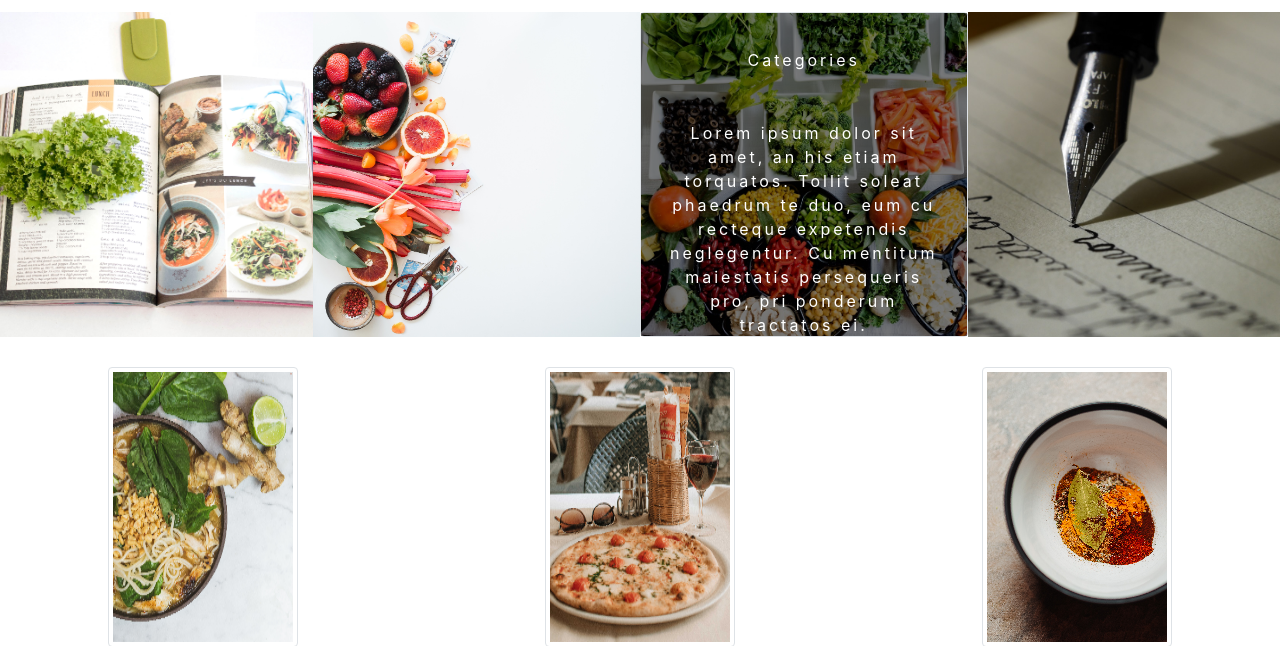
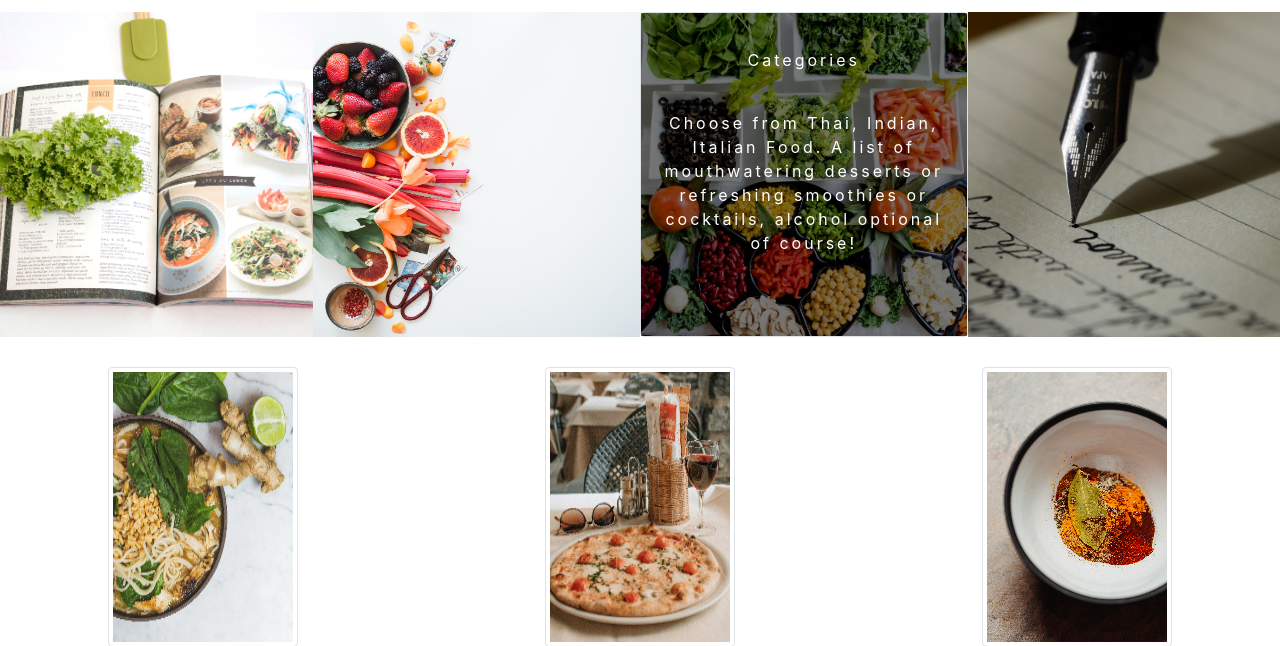
Before and after one commit to rayme1975/my_cookbook, a Flask app: page /list_categories in a window 1280 px wide. Shown: the part 97-743 px from the top of the page. Run offline with Flask 2, Linux system fonts and the light colour scheme; data that the repository does not hold is empty; some libraries are stand-ins or nearby versions.

Commit message:
indentation and descriptions for navagation

```diff
--- a/static/style/style.css
+++ b/static/style/style.css
@@ -47,7 +47,7 @@ recipe-description{
 
 
 .item-description{
-     padding-top: 10px;
+     padding-top: 0px;
 }
 
 .homepage-item{
--- a/templates/base.html
+++ b/templates/base.html
@@ -6,10 +6,10 @@
         <meta http-equiv="X-UA-Compatible" content="ie=edge">
 
 
+         <!-- fontawesome -->
+        <link rel="stylesheet" href="https://use.fontawesome.com/releases/v5.8.1/css/all.css" integrity="sha384-50oBUHEmvpQ+1lW4y57PTFmhCaXp0ML5d60M1M7uH2+nqUivzIebhndOJK28anvf" crossorigin="anonymous">
 
-    <link rel="stylesheet" href="https://use.fontawesome.com/releases/v5.8.1/css/all.css" integrity="sha384-50oBUHEmvpQ+1lW4y57PTFmhCaXp0ML5d60M1M7uH2+nqUivzIebhndOJK28anvf" crossorigin="anonymous">
          <!-- fontawesome -->
-
         <link rel="stylesheet" href="https://cdnjs.cloudflare.com/ajax/libs/font-awesome/4.7.0/css/font-awesome.min.css">
 
         <!-- bootstrap -->
@@ -28,10 +28,8 @@
     </head>
 
     <body>
-
+    <!-- nav menu for mobile format(smartphone/tablet) -->
     <div class="jumbotron container">
-
-
         <nav class="navbar navbar-expand-lg navbar-light bg-light navbar-fixed-bottom">
             <a class="navbar-brand"  href="/home_page">My CookBook</a>
             <button class="navbar-toggler" type="button" data-toggle="collapse" data-target="#navbarText" aria-controls="navbarText" aria-expanded="false" aria-label="Toggle navigation">
@@ -44,12 +42,8 @@
                 <li class="nav-item"><a href="/list_categories">Categories</a></li>
                 <li class="nav-item"><a href="/add_recipe">Add Recipe</a></li>
             </ul>
-
         </div>
         </nav>
-
-</nav>
-
     </div>
 
 
@@ -58,16 +52,17 @@
     {% block content %}
         {% endblock %}
 
+  <!-- jquery libraries -->
+   <script src="https://ajax.googleapis.com/ajax/libs/jquery/3.3.1/jquery.min.js"></script>
 
-   <script src="https://ajax.googleapis.com/ajax/libs/jquery/3.3.1/jquery.min.js"></script>
+   <!-- bootstrap javascript libraries -->
    <script src="https://maxcdn.bootstrapcdn.com/bootstrap/3.4.0/js/bootstrap.min.js"></script>
+
+   <!-- materialize javascript libraries -->
    <script src="https://cdnjs.cloudflare.com/ajax/libs/materialize/0.100.2/js/materialize.min.js"></script>
+
+
    <script>
-
-      function myPrint() {
-        window.print();
-      }
-
 
       /* validation function to stop entering empty field forms - start */
       function validateForm(){
@@ -130,6 +125,7 @@
 
       /* validation function to stop entering empty field forms - end */
 
+      /* function for switch between tabs on mobile version - start */
 
       function openTab(event, tabName) {
       var i, tabcontent, tablinks;
@@ -145,8 +141,7 @@
       event.currentTarget.className += " active";
     }
 
-
-
+    /* function for switch between tabs on mobile version - end */
 
 
 
--- a/templates/categories.html
+++ b/templates/categories.html
@@ -11,8 +11,9 @@
          <a href="/list_recipes">
             <p>Recipes</p>
             <div class="item-description">
-        <p>Lorem ipsum dolor sit amet, an his etiam torquatos. Tollit soleat phaedrum te duo, eum cu recteque expetendis neglegentur. Cu mentitum maiestatis persequeris pro, pri ponderum tractatos ei.</p>
-    </div></a>
+             <p>Feel free to browse through a vast array of Recipes</p>
+            </div>
+         </a>
        </div>
     </div>
 
@@ -24,7 +25,7 @@
           <a href="/show_favourites">
             <p>Favourites</p>
             <div class="item-description">
-    <p>Lorem ipsum dolor sit amet, an his etiam torquatos. Tollit soleat phaedrum te duo, eum cu recteque expetendis neglegentur. Cu mentitum maiestatis persequeris pro, pri ponderum tractatos ei.</p>
+              <p>Here you can view a list of your favourite Recipes</p>
             </div>
        </div>
           </a>
@@ -32,14 +33,14 @@
 
 
     <!-- Categories -->
-
     <div class="categories_pic pic_parameters col-lg-3 container img-thumbnail" >
        <div class="content">
           <a href="/list_categories">
              <p>Categories</p>
              <div class="item-description">
-    <p>Lorem ipsum dolor sit amet, an his etiam torquatos. Tollit soleat phaedrum te duo, eum cu recteque expetendis neglegentur. Cu mentitum maiestatis persequeris pro, pri ponderum tractatos ei.</p>
-    </div></a>
+                 <p>Choose from Thai, Indian, Italian Food. A list of mouthwatering desserts or refreshing smoothies or cocktails, alcohol optional of course!</p>
+             </div>
+          </a>
        </div>
     </div>
 
@@ -52,66 +53,52 @@
           <a href="/add_recipe">
              <p>Add Recipe</p>
              <div class="item-description">
-    <p>Lorem ipsum dolor sit amet, an his etiam torquatos. Tollit soleat phaedrum te duo, eum cu recteque expetendis neglegentur. Cu mentitum maiestatis persequeris pro, pri ponderum tractatos ei.</p>
-    </div></a>
+               <p>You can name your recipe, give prep & cook times, put an eye-catching description, list the ingredients & directions, and offer the time the recipe will be ready in, how many servings the recipe makes, and how much the recipe yields</p>
+             </div>
+          </a>
+       </div>
     </div>
 </div>
 
 
-
-    </div>
-
-
-
+        <!-- display thumbnail for thai food category -->
     <div class="row">
        <div class="col-lg-4 col-xs-6">
           <div><a href=""><img src="\static\images\thai.jpg" class="img-thumbnail" alt="thai food"></a>
           </div>
        </div>
 
-
        <div class="col-lg-4 col-xs-6">
           <div class="" >
-
-        <img src="\static\images\italian.jpg" class="img-thumbnail" alt="thai food">
+            <img src="\static\images\italian.jpg" class="img-thumbnail" alt="italian food">
           </div>
        </div>
 
        <div class="col-lg-4 col-xs-6">
          <div class="">
-
-        <img src="\static\images\indian.jpg" class="img-thumbnail" alt="thai food">
+           <img src="\static\images\indian.jpg" class="img-thumbnail" alt="indian food">
          </div>
        </div>
     </div>
 
     <div class="row">
-
       <div class="col-lg-4 col-xs-6">
         <div class="">
-
-        <img src="\static\images\desserts.jpg" class="img-thumbnail" alt="thai food">
+          <img src="\static\images\desserts.jpg" class="img-thumbnail" alt="desserts">
         </div>
       </div>
 
       <div class="col-lg-4 col-xs-6">
         <div class="">
-
-        <img src="\static\images\smoothies.jpg" class="img-thumbnail" alt="thai food">
+          <img src="\static\images\smoothies.jpg" class="img-thumbnail" alt="smoothies">
         </div>
       </div>
 
       <div class="col-lg-4 col-xs-6">
         <div class="">
-
-        <img src="\static\images\cocktails.jpg" class="img-thumbnail" alt="thai food">
+          <img src="\static\images\cocktails.jpg" class="img-thumbnail" alt="cocktails">
         </div>
       </div>
-
-   </div>
-
-   <div>
-
     </div>
 
 
@@ -131,4 +118,6 @@
 
 
 
+
+
 {% endblock %}
```
Also changed, not shown: templates/add_recipe.html (+14 -28 lines), templates/editrecipe.html (+10 -33 lines), templates/favourites.html (+12 -14 lines), templates/home.html (+9 -9 lines), templates/list_recipes.html (+10 -19 lines), templates/recipes.html (+9 -37 lines). Lines whose indentation alone changed are shown as unchanged.
